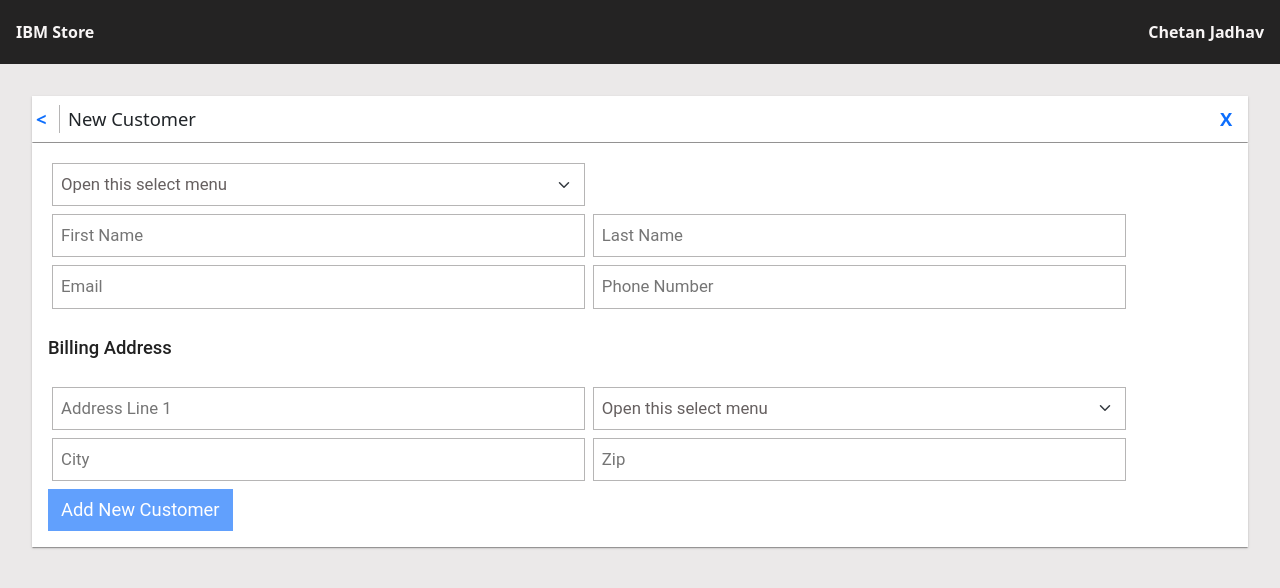
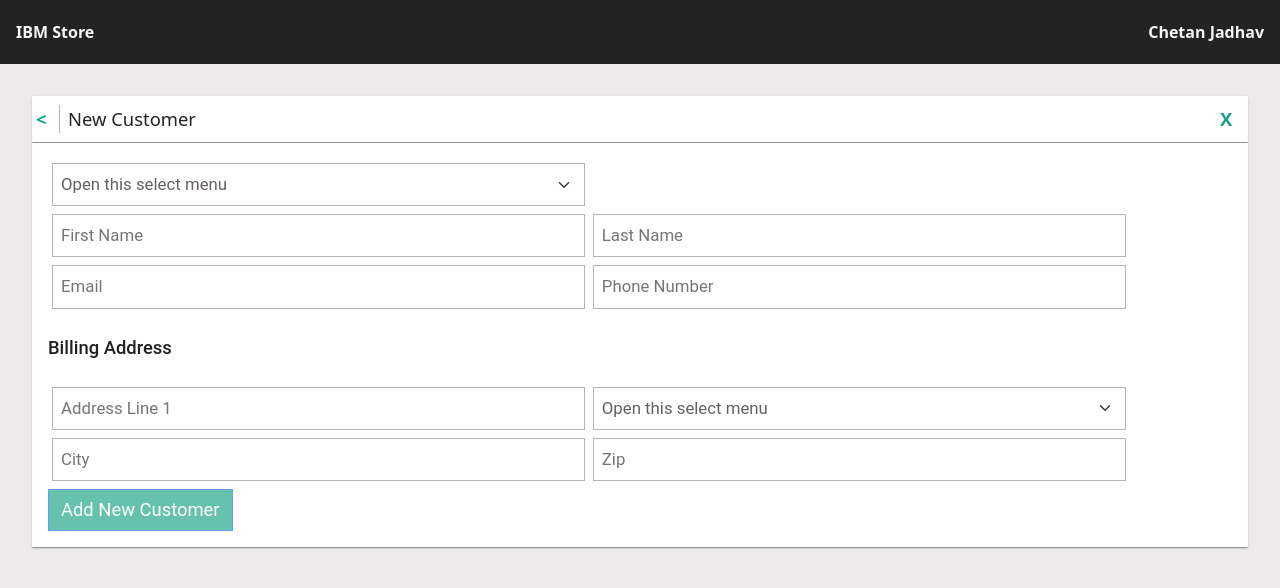
Before and after one commit to Anurag94Singh/CustomerLookUp, an Angular app: page /add-customer in a window 1280 px wide. Shown: the top 588 px of the page. Built offline with nearby package versions, Linux system fonts and the light colour scheme.

Commit message:
1 file modified

```diff
--- a/src/app/utility.scss
+++ b/src/app/utility.scss
@@ -3,14 +3,12 @@ $primary-white: #f8f5f5;
 $primary-dark-font-color: #666060;
 $primary-light-font-color: #ffffff;
 $primary-border-color: #b6b5b5;
-$primary-highlight-color: #0d6efd;
+$primary-highlight-color: #16a085;
 $sm-font-size: calc(0.5vw + 0.65rem);
 
 $min-font-size: 1rem;
 $max-font-size: 10rem;
 
-.btnPrimary {
+.btn.btn-primary {
   background-color: $primary-highlight-color;
-  color: $primary-white;
-  border: none;
 }
```
